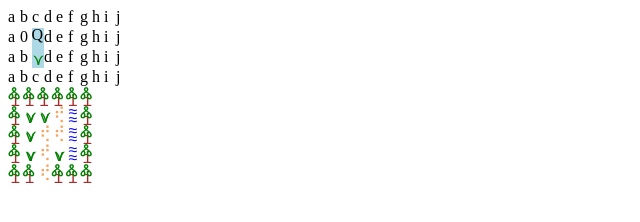
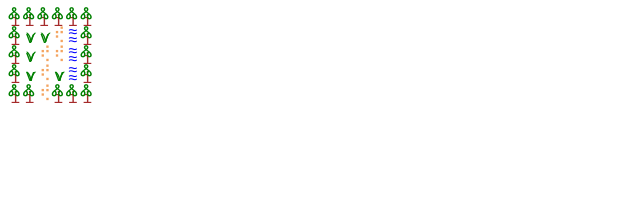
Before and after one commit to AlexsaniKY/UnicodeRPG, a plain HTML site: page main.html in a window 1280 px wide. Shown: the whole page, without its empty margins (0-640 px from the left). Drawn offline with nearby package versions, Linux system fonts and the light colour scheme.

Commit message:
removed animated grid

```diff
--- a/main.html
+++ b/main.html
@@ -26,63 +26,6 @@
 	<script src="https://ajax.googleapis.com/ajax/libs/jquery/3.3.1/jquery.min.js"></script>
 </head>
 <body>
-
-
-		<div style="display:grid; grid-gap:0; grid-template-columns: repeat(10, 1fr); height:5em; width:15ch;">
-		<div>a</div>
-		<div>b
-		</div>
-		<div>c</div>
-		<div>d</div>
-		<div>e</div>
-		<div>f</div>
-		<div>g</div>
-		<div>h</div>
-		<div>i</div>
-		<div>j</div>
-
-		<div>a</div>
-		<div>0</div>
-		<div class="grid-tile" style="background-color:lightblue; ">
-			<div id="anim-div" class="spr-con">
-					<p style="position:absolute; top:-.8em; left:-.2ch; color:green;">&#x13dc</p>
-					<p style="position:absolute; top:-.3em; left:.3ch; color:brown;">i</p>
-			</div>
-		</div>
-		<div>d</div>
-		<div>e</div>
-		<div>f</div>
-		<div>g</div>
-		<div>h</div>
-		<div>i</div>
-		<div>j</div>
-
-		<div>a</div>
-		<div>b</div>
-		<div class="grid-tile" style="background-color:lightblue; ">
-			<div class="spr-con">
-					<p style="position:absolute; top:-.5em; left:-.2ch; color:green;">&#x22ce</p>
-			</div>
-		</div>
-		<div>d</div>
-		<div>e</div>
-		<div>f</div>
-		<div>g</div>
-		<div>h</div>
-		<div>i</div>
-		<div>j</div>
-
-		<div>a</div>
-		<div>b</div>
-		<div>c</div>
-		<div>d</div>
-		<div>e</div>
-		<div>f</div>
-		<div>g</div>
-		<div>h</div>
-		<div>i</div>
-		<div>j</div>
-	</div>
 
 	<div id="new-grid-div" class="grid-con"></div>
 
@@ -190,30 +133,6 @@
 	}
 
 
-	//animate positioning
-	let animdiv = document.getElementById("anim-div");
-
-	let move_p = document.createElement("p");
-	move_p.style.position = "absolute";
-	move_p.style.top = "-.5em";
-	move_p.style.left = "-.3ch";
-	move_p.innerHTML = "Q";
-	move_p.id = "the-p";
-
-	while(animdiv.firstChild){
-		animdiv.removeChild(animdiv.firstChild);
-	}
-
-	animdiv.appendChild(move_p);
-		let p;
-	setInterval(() => {
-		p = document.getElementById("the-p");
-
-		p.style.top = "calc(-.5em + " + Math.round( 10 * Math.random() -5) + "px)";
-		p.style.left = "calc(-.3ch + " + Math.round( 10 * Math.random() -5) + "px)";
-		}, 200);
-
-
 	//programmatic grid definitions
 	let grid_template = document.createElement("div");
 	grid_template.className = "grid-con";
@@ -237,10 +156,6 @@
 		return newgriddiv;
 	}
 
-	//initialize letter grid
-
-	//let newgriddiv = document.getElementById("new-grid-div");
-	//newgriddiv.replaceWith(createGrid(10,10, "20ch" , "15em"));
 
 	function node_from_map(map, tileset, sprites){
 		let sprite_nodes = {};
@@ -265,22 +180,6 @@
 	let body = document.getElementsByTagName("body")[0];
 	body.appendChild(node_from_map(map, tileset, sprites));
 
-	//let tile;
-	//let spr;
-	//let spr_p;
-	//for(let y=0; y<10; y++){
-	//	for(let x=0; x<10; x++){
-	//		tile = document.getElementById(y + "," + x);
-	//		spr = sprite_base.cloneNode();
-	//		spr_p = sprite_part_base.cloneNode();
-	//		spr_p.style.top = "-.5em";
-	//		spr_p.innerHTML = "&#" + ((10*y + x)%26 + 65);
-	//
-	//		spr.appendChild(spr_p);
-	//		tile.appendChild(spr);
-	//		}
-	//	}
-
 
 
 	let grass_element = document.getElementById("3,3");
```
